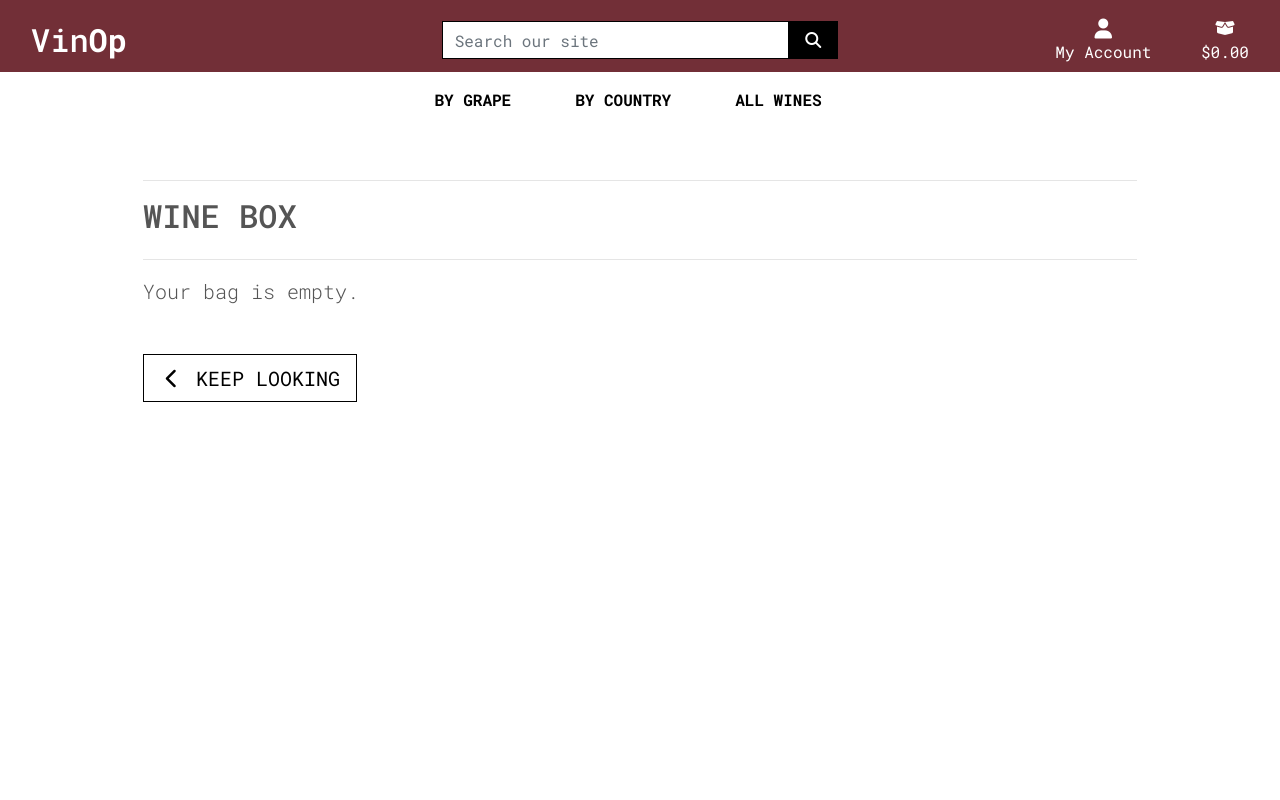
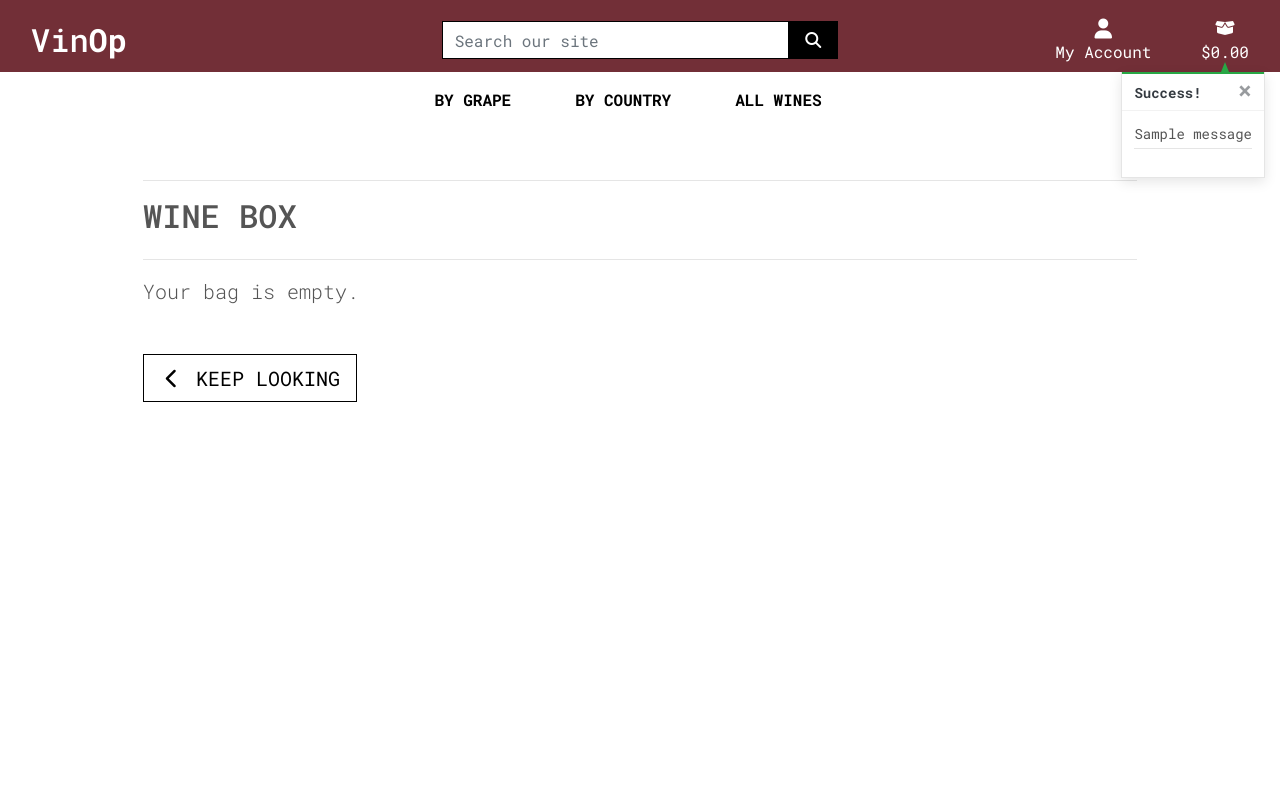
Before and after one commit to fenasti/vinop_p5, a Django app: page /bag/ in a window 1280 px wide. Run offline with Django 3.2, Linux system fonts and the light colour scheme; tables that the repository leaves empty hold one stand-in row (values such as "Sample post"); one stand-in notice (Sample message) is shown; some libraries are stand-ins or nearby versions.

Commit message:
add totally functional and dinamic toasts messages

```diff
--- a/bag/views.py
+++ b/bag/views.py
@@ -1,4 +1,7 @@
-from django.shortcuts import render, redirect, reverse, HttpResponse
+from django.shortcuts import render, redirect, reverse, HttpResponse, get_object_or_404
+from django.contrib import messages
+
+from wines.models import Wine
 
 # Create your views here.
 
@@ -8,16 +11,19 @@ def view_bag(request):
     return render(request, 'bag/bag.html')
 
 def add_to_bag(request, wine_id):
-    """ Add a quantity of the specified product to the shopping bag """
+    """ Add a quantity of the specified wine to the shopping bag """
 
+    wine = get_object_or_404(Wine, pk=wine_id)
     quantity = int(request.POST.get('quantity'))
     redirect_url = request.POST.get('redirect_url')
     bag = request.session.get('bag', {})
 
     if wine_id in list(bag.keys()):
         bag[wine_id] += quantity
+        messages.success(request, f'Updated {wine.name} quantity to {bag[wine_id]}')
     else:
         bag[wine_id] = quantity
+        messages.success(request, f'Added {wine.name} to your box')
 
     request.session['bag'] = bag
     print(request.session['bag'])
@@ -26,13 +32,16 @@ def add_to_bag(request, wine_id):
 def adjust_bag(request, wine_id):
     """Adjust the quantity of the specified wine to the specified amount"""
 
+    wine = get_object_or_404(Wine, pk=wine_id)
     quantity = int(request.POST.get('quantity'))
     bag = request.session.get('bag', {})
 
     if quantity > 0:
         bag[wine_id] = quantity
+        messages.success(request, f'Updated {wine.name} quantity to {bag[wine_id]}')
     else:
         bag.pop(wine_id, None)
+        messages.success(request, f'Removed {wine.name} from your box')
 
     request.session['bag'] = bag
     return redirect(reverse('view_bag'))
@@ -40,12 +49,16 @@ def adjust_bag(request, wine_id):
 def remove_from_bag(request, wine_id):
     """Remove the specified wine from the shopping bag"""
 
+    wine = get_object_or_404(Wine, pk=wine_id)
+
     try:
         bag = request.session.get('bag', {})
         bag.pop(wine_id, None)
+        messages.success(request, f'Removed {wine.name} from your box')
 
         request.session['bag'] = bag
         return HttpResponse(status=200)
 
     except Exception as e:
+        messages.error(request, f'Error removing item: {e}')
         return HttpResponse(status=500)
--- a/static/css/base.css
+++ b/static/css/base.css
@@ -94,6 +94,74 @@ body {
     cursor: pointer;
 }
 
+/* ------------------------------- bootstrap toasts */
+
+.message-container {
+    position: fixed;
+    top: 72px;
+    right: 15px;
+    z-index: 99999999999;
+}
+
+.custom-toast {
+    overflow: visible;
+}
+
+.toast-capper {
+    height: 2px;
+}
+
+/* from CSS-tricks.com: https://css-tricks.com/snippets/css/css-triangle/ */
+.arrow-up {
+    width: 0;
+    height: 0;
+    border-left: 4px solid transparent;
+    border-right: 4px solid transparent;
+    border-bottom: 10px solid black;
+    position: absolute;
+    top: -10px;
+    right: 36px;
+}
+
+/* Convenience classes - colors copied from Bootstrap */
+.arrow-primary {
+    border-bottom-color: #007bff !important;
+}
+
+.arrow-secondary {
+    border-bottom-color: #6c757d !important;
+}
+
+.arrow-success {
+    border-bottom-color: #28a745 !important;
+}
+
+.arrow-danger {
+    border-bottom-color: #dc3545 !important;
+}
+
+.arrow-warning {
+    border-bottom-color: #ffc107 !important;
+}
+
+.arrow-info {
+    border-bottom-color: #17a2b8 !important;
+}
+
+.arrow-light {
+    border-bottom-color: #f8f9fa !important;
+}
+
+.arrow-dark {
+    border-bottom-color: #343a40 !important;
+}
+
+.bag-notification-wrapper {
+    height: 100px;
+    overflow-x: hidden;
+    overflow-y: auto;
+}
+
 /* -------------------------------- Media Queries */
 
 /* Slightly larger container on xl screens */
--- a/templates/base.html
+++ b/templates/base.html
@@ -118,7 +118,21 @@
   </header>
 
     {% if messages %}
-        <div class="message-container"></div>
+        <div class="message-container">
+            {% for message in messages %}
+                {% with message.level as level %}
+                    {% if level == 40 %}
+                        {% include 'includes/toasts/toast_error.html' %}
+                    {% elif level == 30 %}
+                        {% include 'includes/toasts/toast_warning.html' %}
+                    {% elif level == 25 %}
+                        {% include 'includes/toasts/toast_success.html' %}
+                    {% else %}
+                        {% include 'includes/toasts/toast_info.html' %}
+                    {% endif %}
+                {% endwith %}
+            {% endfor %}
+        </div>
     {% endif %}
 
     {% block page_header %}
@@ -128,8 +142,10 @@
     {% endblock %}
 
     {% block postloadjs %}
+    <script type="text/javascript">
+        $('.toast').toast('show');
+    </script>
     {% endblock %}
-
 
   </body>
 </html>
--- /dev/null
+++ b/templates/includes/toasts/toast_success.html
@@ -0,0 +1,48 @@
+<div class="toast custom-toast rounded-0 border-top-0" data-autohide="false">
+    <div class="arrow-up arrow-success"></div>
+    <div class="w-100 toast-capper bg-success"></div>
+    <div class="toast-header bg-white text-dark">
+        <strong class="mr-auto">Success!</strong>
+        <button type="button" class="ml-2 mb-1 close text-dark" data-dismiss="toast" aria-label="Close">
+            <span aria-hidden="true">&times;</span>
+        </button>
+    </div>
+    <div class="toast-body bg-white">
+        <div class="row">
+            <div class="col">
+                {{ message }}
+                <hr class="mt-1 mb-3">
+            </div>
+        </div>
+        {% if total > 0 %}
+            <p class="logo-font bg-white text-black py-1">Your box ({{ wine_count }})</p>
+            <div class="bag-notification-wrapper">
+                {% for item in bag_items %}
+                    <div class="row">
+                        <div class="col-3 my-1">
+                            <img class="w-100" src="{{ item.wine.picture.url }}">
+                        </div>
+                        <div class="col-9">
+                            <p class="my-0"><strong>{{ item.wine.name }}</strong></p>
+                            <p class="my-0 small text-muted">Qty: {{ item.quantity }}</p>
+                        </div>
+                    </div>
+                {% endfor %}
+            </div>
+            <div class="row">
+                <div class="col">
+                    <strong><p class="mt-3 mb-1 text-black">
+                        Total:
+                        <span class="float-right">${{ total|floatformat:2 }}</span>
+                    </p></strong>
+                    <a href="{% url 'view_bag' %}" class="btn btn-black btn-block rounded-0">
+                        <span class="text-uppercase">Go To Secure Checkout</span>
+                        <span class="icon">
+                            <i class="fas fa-lock"></i>
+                        </span>
+                    </a>
+                </div>
+            </div>
+        {% endif %}
+    </div>
+</div>
--- a/vinop/settings.py
+++ b/vinop/settings.py
@@ -82,6 +82,8 @@ TEMPLATES = [
     },
 ]
 
+MESSAGE_STORAGE = 'django.contrib.messages.storage.session.SessionStorage'
+
 AUTHENTICATION_BACKENDS = (
     # Needed to login by username in Django admin, regardless of `allauth`
     'django.contrib.auth.backends.ModelBackend',
```
Also changed, not shown: templates/includes/toasts/toast_error.html (added, +13 -0 lines), templates/includes/toasts/toast_info.html (added, +13 -0 lines), templates/includes/toasts/toast_warning.html (added, +13 -0 lines).
